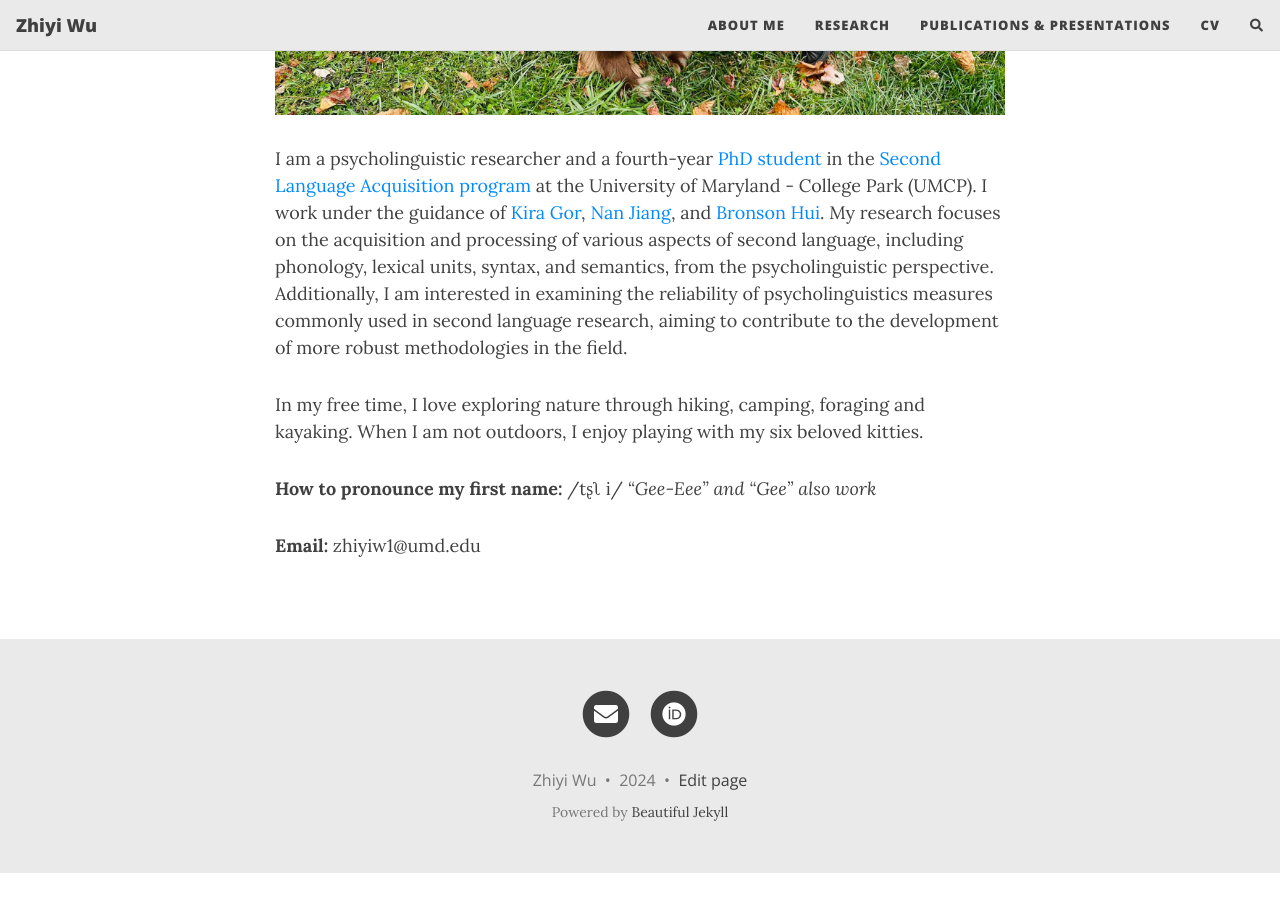
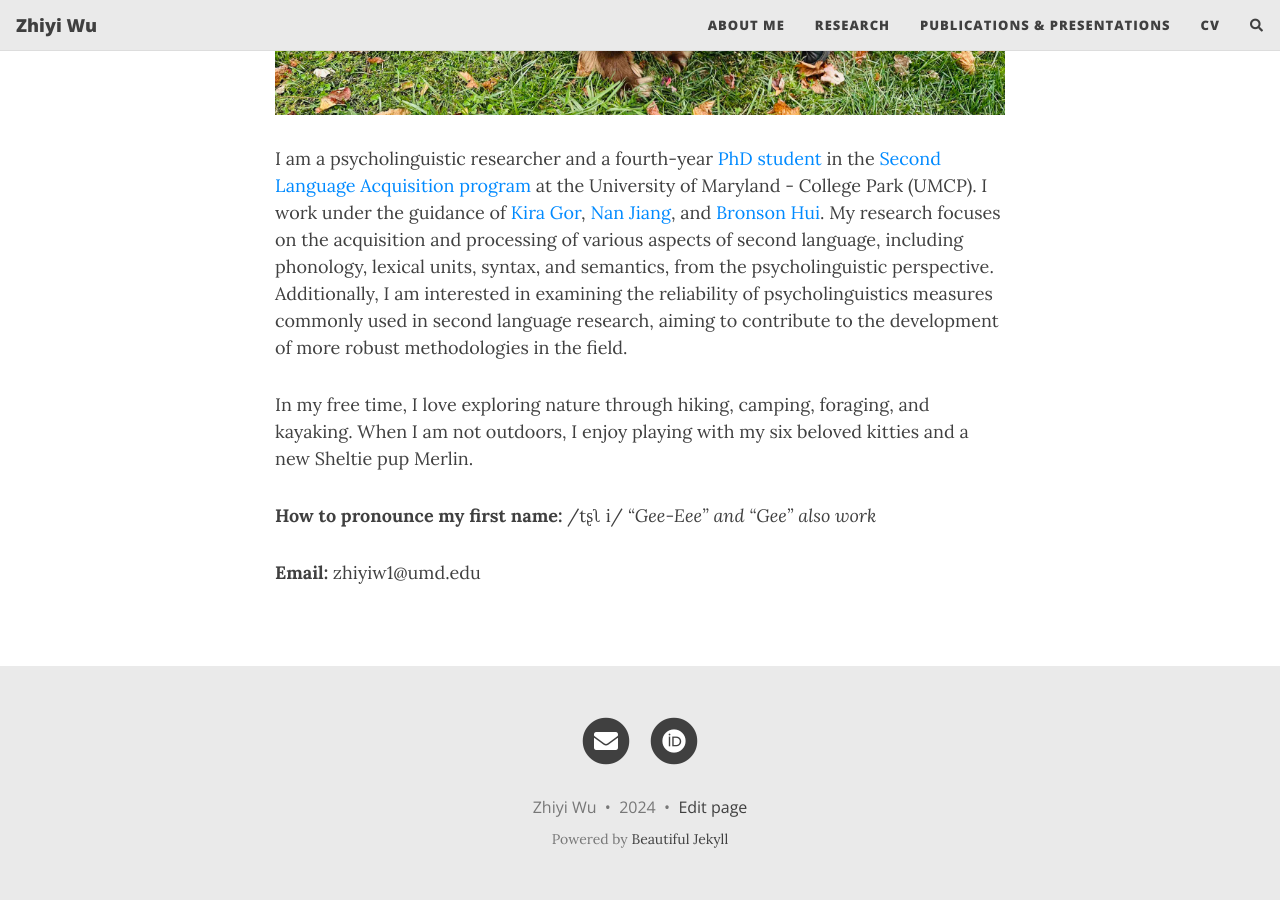
Before and after one commit to Zhiyijenny/Zhiyijenny.github.io, a Jekyll site: the page built from index.md, in a window 1280 px wide and 900 px high, scrolled down 567 px. Built offline with Jekyll 4.4.1, drawn with Linux system fonts in a browser that asks for light colours; nearby versions of some CDN libraries; the list of posts is cut into pages by our own code; comment, search, counter and statistics services are not loaded; before the commit the page ends 1440 px from its top, so only the background shows below that.

Commit message:
Update index.md
added Merlin!

```diff
--- a/index.md
+++ b/index.md
@@ -7,7 +7,7 @@ title: Zhiyi Wu
 
 I am a psycholinguistic researcher and a fourth-year [PhD student](https://arhusynergy.umd.edu/graduate-research/VoicesBlog#Secrets) in the [Second Language Acquisition program](https://sllc.umd.edu/directory/zhiyi-jenny-wu) at the University of Maryland - College Park (UMCP). I work under the guidance of [Kira Gor](https://sllc.umd.edu/directory/kira-gor), [Nan Jiang](https://sllc.umd.edu/directory/nan-jiang), and [Bronson Hui](https://bronson-hui.github.io/index.html). My research focuses on the acquisition and processing of various aspects of second language, including phonology, lexical units, syntax, and semantics, from the psycholinguistic perspective. Additionally, I am interested in examining the reliability of psycholinguistics measures commonly used in second language research, aiming to contribute to the development of more robust methodologies in the field.
 
-In my free time, I love exploring nature through hiking, camping, foraging and kayaking. When I am not outdoors, I enjoy playing with my six beloved kitties.
+In my free time, I love exploring nature through hiking, camping, foraging, and kayaking. When I am not outdoors, I enjoy playing with my six beloved kitties and a new Sheltie pup Merlin.
 
 **How to pronounce my first name:**
 /tʂʅ i/
```
